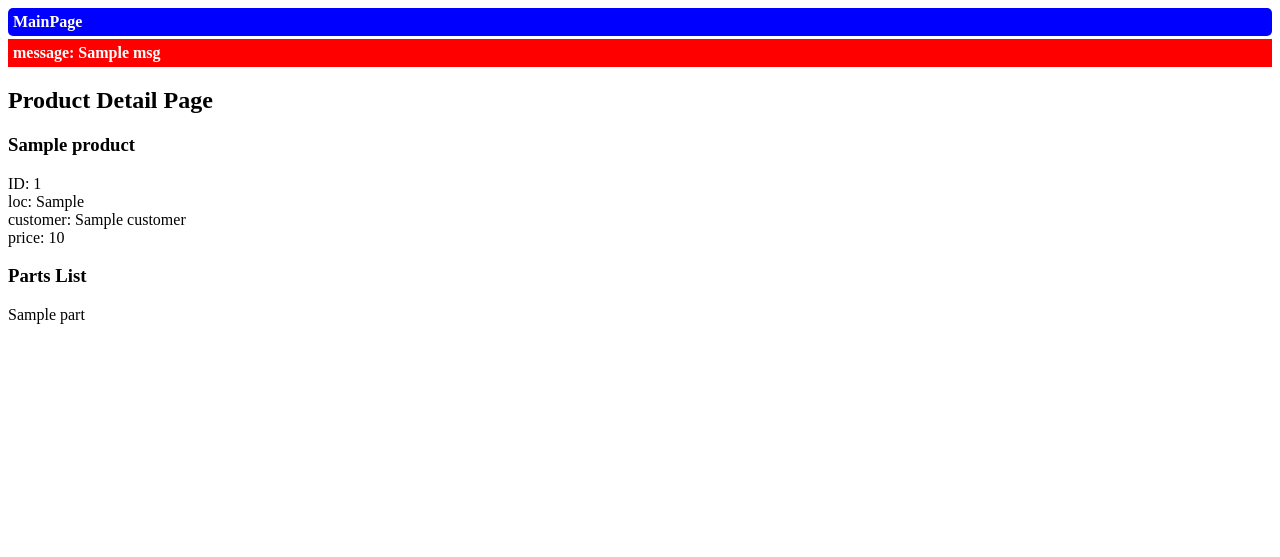
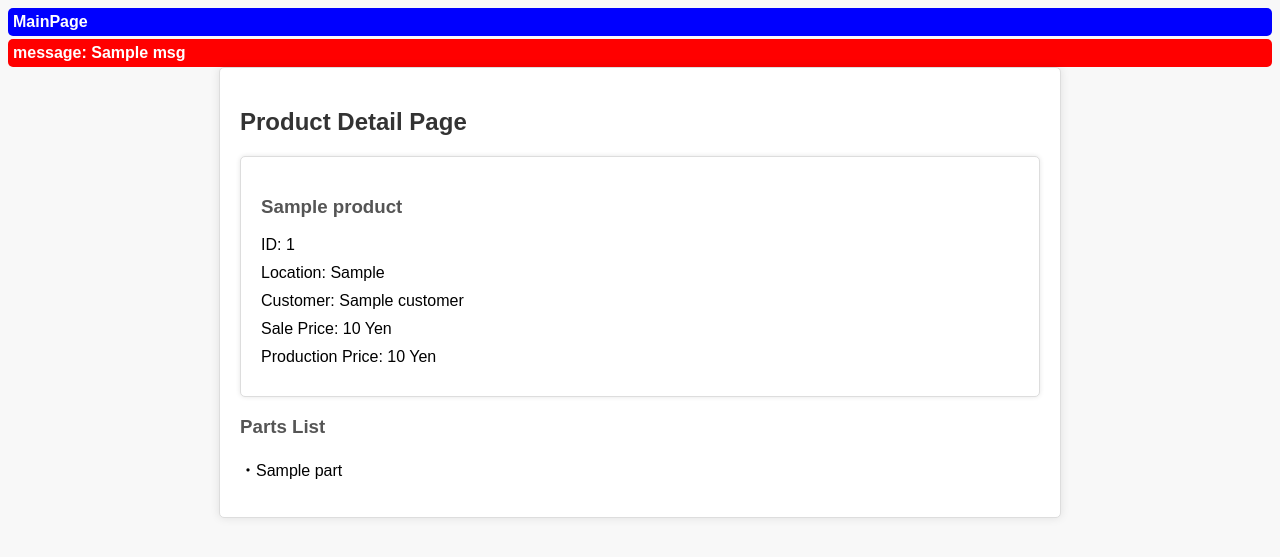
Before and after one commit to zzaizzai/fastapi-operations-management, a FastAPI app: template app/products/templates/product_model_detail.html in a window 1280 px wide. Shown: the top 557 px of the page. Run offline with FastAPI, Linux system fonts and the light colour scheme; the template is opened without the code that fills it: most values are stand-ins (such as "Sample title", 1, 10 or a date in 2020).

Commit message:
production price

```diff
--- a/app/core/static/css/style.css
+++ b/app/core/static/css/style.css
@@ -93,6 +93,7 @@
 
 .message {
     font-weight: bold;
+    border-radius: 5px;
 
 }
 .message-red{
--- a/app/core/templates/main.html
+++ b/app/core/templates/main.html
@@ -83,7 +83,7 @@ $("#createDemoData").click(function () {
             $('#spinnerContainer').hide();
             console.log(response)
             // 현재 #message 요소의 텍스트 값을 가져와서 message 변수에 할당
-            var message = $('#message').text('Message: creating demo data done');
+            var message = $('#message').text('Message: Created demo data');
 
             // message 변수의 값을 변경
 
--- a/app/products/endpoints.py
+++ b/app/products/endpoints.py
@@ -22,8 +22,11 @@ async def product_detail(request: Request, product_id: int):
     product_control = ProductControl(product_id=product_id)
     product_control.find_a_product_with_id()
     product_control.find_child_parts()
+    product_control.add_price_produce()
 
     parts = product_control.get_child_parts()
+
+
 
     if product_control.exist_product() is False:
         return RedirectResponse("/products/index")
--- a/app/products/templates/product_model_detail.html
+++ b/app/products/templates/product_model_detail.html
@@ -1,24 +1,77 @@
 {% extends "layout.html" %}
 
 {% block content %}
+<style>
+    /* CSS 스타일링을 여기에 추가하세요 */
+    body {
+        font-family: Arial, sans-serif;
+        background-color: #f8f8f8;
+    }
 
+    .container {
+        max-width: 800px;
+        margin: 0 auto;
+        padding: 20px;
+        background-color: #fff;
+        border: 1px solid #ddd;
+        border-radius: 5px;
+        box-shadow: 0 0 10px rgba(0, 0, 0, 0.1);
+    }
+
+    h2 {
+        color: #333;
+        margin-bottom: 20px;
+    }
+
+    h3 {
+        color: #555;
+    }
+
+    .product-details {
+        padding: 20px;
+        background-color: #fff;
+        border: 1px solid #ddd;
+        border-radius: 5px;
+        box-shadow: 0 0 5px rgba(0, 0, 0, 0.1);
+    }
+
+    .product-details div {
+        margin: 10px 0;
+    }
+
+    .parts-list {
+        list-style: none;
+        padding: 0;
+    }
+
+    .parts-list li {
+        margin: 5px 0;
+    }
+
+</style>
+
+<div class="container">
     <h2>Product Detail Page</h2>
 
-
     {% if product %}
+    <div class="product-details">
         <h3>{{product.name}}</h3>
         <div>ID: {{product.id}}</div>
-    <div>loc: {{product.location_produce}}</div>
-    <div>customer: {{product.customer}}</div>
-    <div>price: {{product.price_sell}}</div>
+        <div>Location: {{product.location_produce}}</div>
+        <div>Customer: {{product.customer}}</div>
+        <div>Sale Price: {{product.price_sell}} Yen</div>
+        <div>Production Price: {{product.price_produce}} Yen</div>
+    </div>
     {% endif %}
 
     <h3>Parts List</h3>
 
     {% if parts %}
+    <ul class="parts-list">
         {% for part in parts %}
-        <div>{{part.name}}</div>
+        <li>・{{ part.name }}</li>
         {% endfor %}
+    </ul>
     {% endif %}
-
+</div>
 {% endblock %}
```
Also changed, not shown: app/products/model.py (+14 -0 lines), init_database.py (+30 -23 lines). Lines whose indentation alone changed are shown as unchanged.
